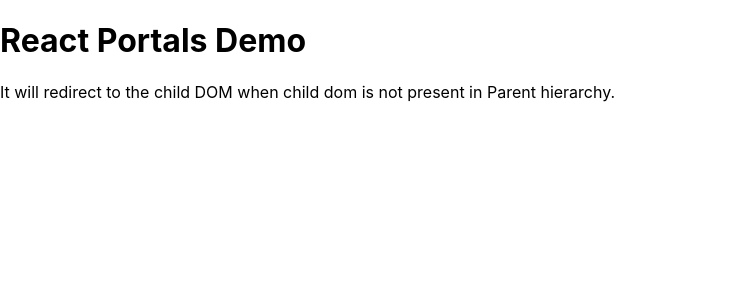
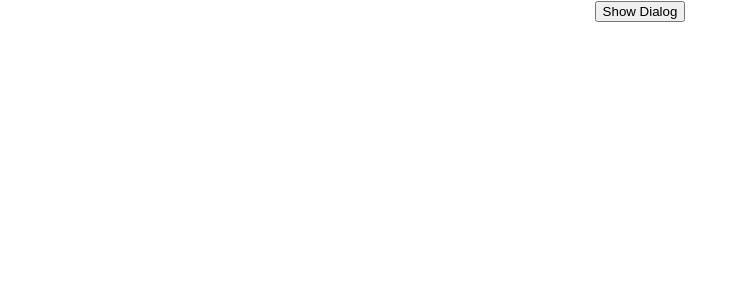
Before and after one commit to Soumya1910/Reactjs-basic, a React (Create React App) app: page / in a window 1280 px wide. Shown: the top 300 px of the page, without its empty margins (0-747 px from the left). Built offline with nearby package versions, Linux system fonts and the light colour scheme.

Commit message:
Dialog component POC from @reach

```diff
--- a/package.json
+++ b/package.json
@@ -3,6 +3,7 @@
   "version": "0.1.0",
   "private": true,
   "dependencies": {
+    "@reach/dialog": "^0.16.2",
     "@testing-library/jest-dom": "^5.15.0",
     "@testing-library/react": "^11.2.7",
     "@testing-library/user-event": "^12.8.3",
--- a/src/App.js
+++ b/src/App.js
@@ -20,6 +20,7 @@ import RefComponent from './component/RefComponent';
 import RefExample from './component/RefExample';
 import FwdRefParentInput from './component/FwdRefParentInput';
 import ReactPortalsDemo from './component/ReactPortalsDemo';
+import ShowDialog from './component/ShowDialog';
 
 function App() {
   return (
@@ -51,7 +52,8 @@ function App() {
       {/* <RefComponent /> */}
       {/* <RefExample/> */}
       {/* <FwdRefParentInput/> */}
-      <ReactPortalsDemo/>
+      {/* <ReactPortalsDemo/> */}
+      <ShowDialog/>
     </div>
   );
 }
--- /dev/null
+++ b/src/component/ShowDialog.js
@@ -0,0 +1,27 @@
+import React from 'react';
+import { Dialog, DialogOverlay, DialogContent } from "@reach/dialog";
+import "@reach/dialog/styles.css";
+
+/*
+    Reference Link : https://reach.tech/dialog/
+*/
+
+function ShowDialog(props) {
+    const [showDialog, setShowDialog] = React.useState(false);
+    const open = () => setShowDialog(true);
+    const close = () => setShowDialog(false);
+
+  return (
+    <>
+        <div>
+            <button onClick={open}>Show Dialog</button>
+        </div>
+        <Dialog isOpen={showDialog} onDismiss={close}>
+            <p>This is a dialog message. How are you bro?</p>
+            <button onClick={close}>Close</button>
+        </Dialog>
+    </>
+  )
+}
+
+export default ShowDialog
```
Also changed, not shown: 1 other file (tests, documents, lock files or other folders).
